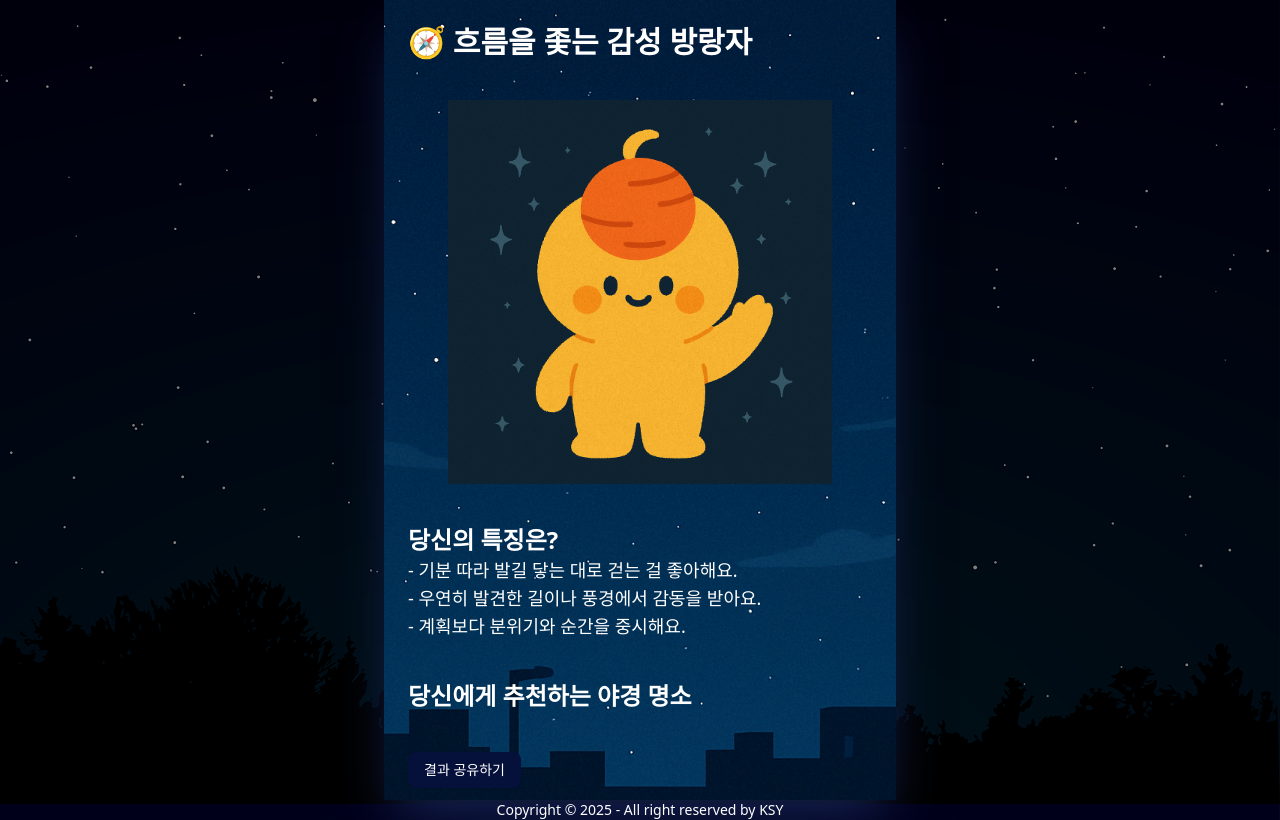
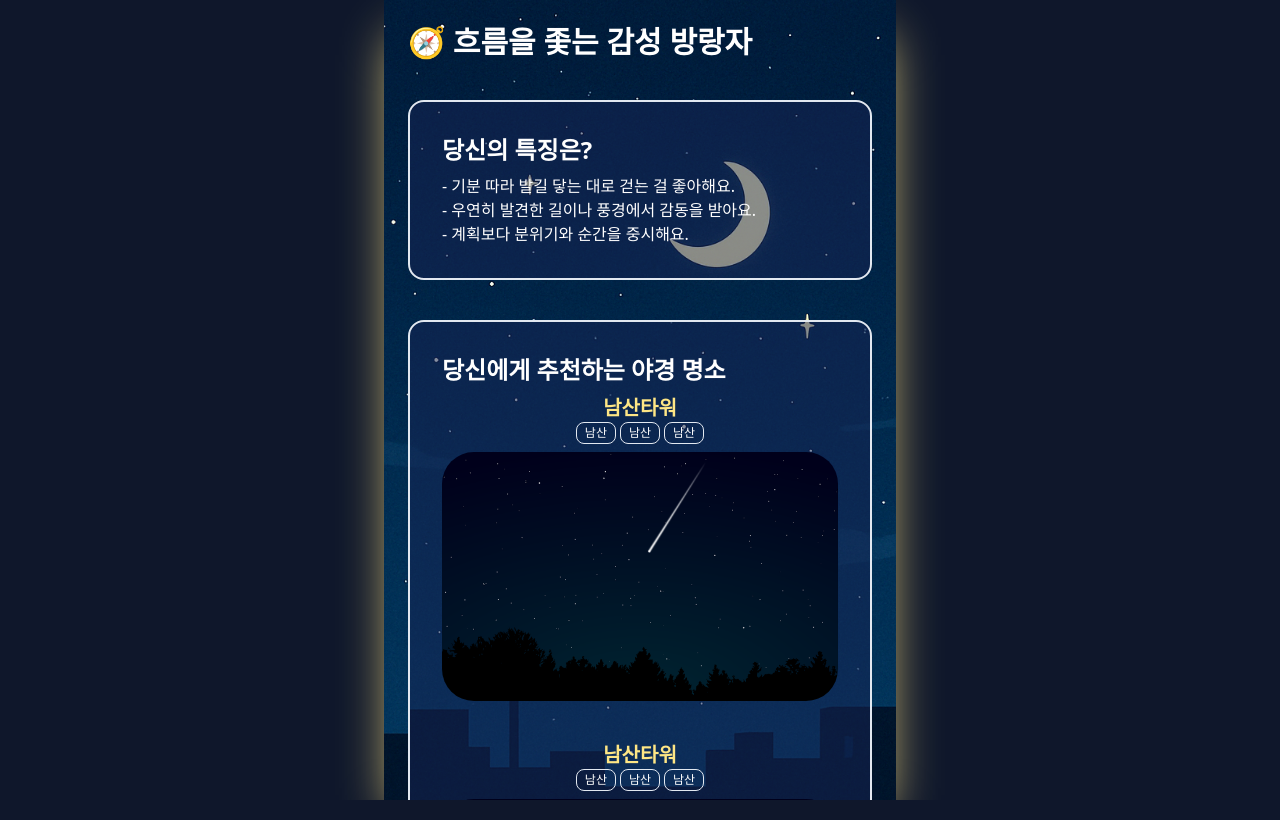
Before and after one commit to kimsyul/nighti, a Next.js app: page /test/result in a window 1280 px wide. Built offline with nearby package versions, Linux system fonts and the light colour scheme.

Commit message:
feat : 결과 UI 정리, 배경 색상 변경

```diff
--- a/package.json
+++ b/package.json
@@ -9,6 +9,7 @@
     "lint": "next lint"
   },
   "dependencies": {
+    "@radix-ui/react-progress": "^1.1.4",
     "@radix-ui/react-slot": "^1.2.0",
     "@tanstack/react-query": "^5.74.3",
     "class-variance-authority": "^0.7.1",
--- a/src/app/globals.css
+++ b/src/app/globals.css
@@ -50,9 +50,9 @@
   --card-foreground: oklch(0.129 0.042 264.695);
   --popover: oklch(1 0 0);
   --popover-foreground: oklch(0.129 0.042 264.695);
-  --primary: #05103b;
+  --primary: oklch(0.28 0.09 268);
   --primary-foreground: #ffffff;
-  --secondary: #cfc7d7;
+  --secondary: oklch(0.88 0.06 254);
   --secondary-foreground: #0c4a6e;
   --muted: oklch(0.968 0.007 247.896);
   --muted-foreground: oklch(0.554 0.046 257.417);
--- a/src/app/layout.tsx
+++ b/src/app/layout.tsx
@@ -22,12 +22,12 @@ export default function RootLayout({
 }>) {
   return (
     <html lang="kr">
-      <body className={`${notoSans.variable} antialiased bg-[url(/shooting-star.png)]`}>
-        <div className="absolute inset-0 bg-black/50">
-          <ReactQueryClientProvider>
-            <GlobalLayout>{children}</GlobalLayout>
-          </ReactQueryClientProvider>
-        </div>
+      <body className={`${notoSans.variable} antialiased bg-slate-900`}>
+        {/* <div className="absolute inset-0 bg-black/50 min-h-fit"> */}
+        <ReactQueryClientProvider>
+          <GlobalLayout>{children}</GlobalLayout>
+        </ReactQueryClientProvider>
+        {/* </div> */}
       </body>
     </html>
   );
--- a/src/app/page.tsx
+++ b/src/app/page.tsx
@@ -6,11 +6,11 @@ export default function Home() {
     <div className="flex flex-col gap-10 items-center justify-between h-full pt-10">
       <div className="flex flex-col items-center gap-4">
         <h1 className="text-5xl text-center font-bold ps-4 ">오늘 당신에게 어울리는 야경은?</h1>
-        <h2 className="text-2xl text-center bg-black/50 w-fit px-1">오늘 밤, 나를 위한 작은 쉼표</h2>
+        <h2 className="text-2xl text-center bg-primary/50 w-fit px-1">오늘 밤, 나를 위한 작은 쉼표</h2>
       </div>
       <div className="flex flex-col gap-5">
         <div className="flex flex-col gap-1">
-          <Button type="button" className="text-xl w-full" size="lg" asChild>
+          <Button type="button" className="text-xl w-full bg-primary" size="lg" asChild>
             <Link href={'/test/1'}>테스트 시작</Link>
           </Button>
           <Link href={'/list'} className="text-center underline cursor-pointer">
--- a/src/app/test/result/page.tsx
+++ b/src/app/test/result/page.tsx
@@ -1,6 +1,8 @@
 import { Button } from '@/components/ui/button';
 import Image from 'next/image';
 import Mercury from '@/images/수성.png';
+import SpotCard from '@/components/SpotCard';
+import ContentBox from '@/components/ContentBox';
 
 const mockData = {
   id: 'mercury',
@@ -16,18 +18,25 @@ const mockData = {
 export default function Page() {
   return (
     <div className="flex flex-col gap-10">
-      {/* <h1 className="text-4xl font-bold">{mockData.type}</h1> */}
       <div className="text-3xl font-bold">{mockData.title}</div>
-      <Image src={Mercury} width={100} height={100} alt={mockData.id} className="w-sm m-auto" />
-      <section>
+      {/* <Image src={Mercury} width={100} height={100} alt={mockData.id} className="w-sm m-auto" /> */}
+      <ContentBox>
         <div className="text-2xl font-bold">당신의 특징은?</div>
-        {mockData.features.map((feature) => (
-          <div className="text-lg">- {feature}</div>
-        ))}
-      </section>
-      <section>
+        <div>
+          {mockData.features.map((feature, idx) => (
+            <div key={idx} className="text-md">
+              - {feature}
+            </div>
+          ))}
+        </div>
+      </ContentBox>
+      <ContentBox>
         <div className="text-2xl font-bold">당신에게 추천하는 야경 명소</div>
-      </section>
+        <div className="flex flex-col gap-10">
+          <SpotCard />
+          <SpotCard />
+        </div>
+      </ContentBox>
       <div className="sticky">
         <Button>결과 공유하기</Button>
       </div>
--- /dev/null
+++ b/src/components/ContentBox.tsx
@@ -0,0 +1,5 @@
+import { ReactNode } from 'react';
+
+export default function ContentBox({ children }: { children: ReactNode }) {
+  return <div className="bg-primary/50 text-white rounded-2xl p-8 border-2 flex flex-col gap-2">{children}</div>;
+}
--- /dev/null
+++ b/src/components/SpotCard.tsx
@@ -0,0 +1,24 @@
+import Image from 'next/image';
+import { Badge } from './ui/badge';
+
+export default function SpotCard() {
+  return (
+    <div className="flex flex-col items-center gap-2">
+      <div className="text-center">
+        <div className="text-amber-200 text-xl font-bold">남산타워</div>
+        <div className="flex gap-1">
+          <Badge variant="outline">남산</Badge>
+          <Badge variant="outline">남산</Badge>
+          <Badge variant="outline">남산</Badge>
+        </div>
+      </div>
+      <Image
+        src={'/shooting-star.png'}
+        width={1}
+        height={1}
+        alt="남산 타워"
+        className="w-full rounded-4xl hover:shadow-lg hover:shadow-amber-200 cursor-pointer"
+      />
+    </div>
+  );
+}
--- a/src/components/ TestButton.tsx
+++ b/src/components/TestButton.tsx
@@ -2,7 +2,7 @@ export default function TestButton({ text, onClickButton }: { text: string; onCl
   return (
     <div
       onClick={onClickButton}
-      className="w-full bg-blue-950/50 hover:bg-blue-200/60 p-3 text-center rounded-2xl cursor-pointer">
+      className="w-full  bg-primary/50 hover:bg-secondary/60 border p-3 text-center rounded-2xl cursor-pointer">
       {text}
     </div>
   );
--- a/src/components/layout/GlobalLayout.tsx
+++ b/src/components/layout/GlobalLayout.tsx
@@ -5,7 +5,7 @@ import { Button } from '../ui/button';
 
 export default function GlobalLayout({ children }: { children: ReactNode }) {
   return (
-    <div className="relative max-w-lg h-screen m-auto bg-[url(/bg.png)] shadow-2xl shadow-blue-950 bg-center bg-cover flex flex-col px-6">
+    <div className="max-w-lg h-screen overflow-y-auto bg-[url(/bg.png)] shadow-2xl shadow-amber-200 bg-center bg-cover flex flex-col px-6 m-auto">
       {/* <div className="absolute inset-0 bg-black/50 flex flex-col px-6"> */}
       {/* <header className="h-14 flex items-center text-2xl font-bold">
         <Link href={'/'}>서울 야경</Link>
--- /dev/null
+++ b/src/components/ui/badge.tsx
@@ -0,0 +1,46 @@
+import * as React from "react"
+import { Slot } from "@radix-ui/react-slot"
+import { cva, type VariantProps } from "class-variance-authority"
+
+import { cn } from "@/lib/utils"
+
+const badgeVariants = cva(
+  "inline-flex items-center justify-center rounded-md border px-2 py-0.5 text-xs font-medium w-fit whitespace-nowrap shrink-0 [&>svg]:size-3 gap-1 [&>svg]:pointer-events-none focus-visible:border-ring focus-visible:ring-ring/50 focus-visible:ring-[3px] aria-invalid:ring-destructive/20 dark:aria-invalid:ring-destructive/40 aria-invalid:border-destructive transition-[color,box-shadow] overflow-hidden",
+  {
+    variants: {
+      variant: {
+        default:
+          "border-transparent bg-primary text-primary-foreground [a&]:hover:bg-primary/90",
+        secondary:
+          "border-transparent bg-secondary text-secondary-foreground [a&]:hover:bg-secondary/90",
+        destructive:
+          "border-transparent bg-destructive text-white [a&]:hover:bg-destructive/90 focus-visible:ring-destructive/20 dark:focus-visible:ring-destructive/40 dark:bg-destructive/60",
+        outline:
+          "text-foreground [a&]:hover:bg-accent [a&]:hover:text-accent-foreground",
+      },
+    },
+    defaultVariants: {
+      variant: "default",
+    },
+  }
+)
+
+function Badge({
+  className,
+  variant,
+  asChild = false,
+  ...props
+}: React.ComponentProps<"span"> &
+  VariantProps<typeof badgeVariants> & { asChild?: boolean }) {
+  const Comp = asChild ? Slot : "span"
+
+  return (
+    <Comp
+      data-slot="badge"
+      className={cn(badgeVariants({ variant }), className)}
+      {...props}
+    />
+  )
+}
+
+export { Badge, badgeVariants }
--- /dev/null
+++ b/src/components/ui/progress.tsx
@@ -0,0 +1,31 @@
+"use client"
+
+import * as React from "react"
+import * as ProgressPrimitive from "@radix-ui/react-progress"
+
+import { cn } from "@/lib/utils"
+
+function Progress({
+  className,
+  value,
+  ...props
+}: React.ComponentProps<typeof ProgressPrimitive.Root>) {
+  return (
+    <ProgressPrimitive.Root
+      data-slot="progress"
+      className={cn(
+        "bg-primary/20 relative h-2 w-full overflow-hidden rounded-full",
+        className
+      )}
+      {...props}
+    >
+      <ProgressPrimitive.Indicator
+        data-slot="progress-indicator"
+        className="bg-primary h-full w-full flex-1 transition-all"
+        style={{ transform: `translateX(-${100 - (value || 0)}%)` }}
+      />
+    </ProgressPrimitive.Root>
+  )
+}
+
+export { Progress }
```
Also changed, not shown: src/app/test/[step]/page.tsx (+1 -1 lines), 1 other file (tests, documents, lock files or other folders).
